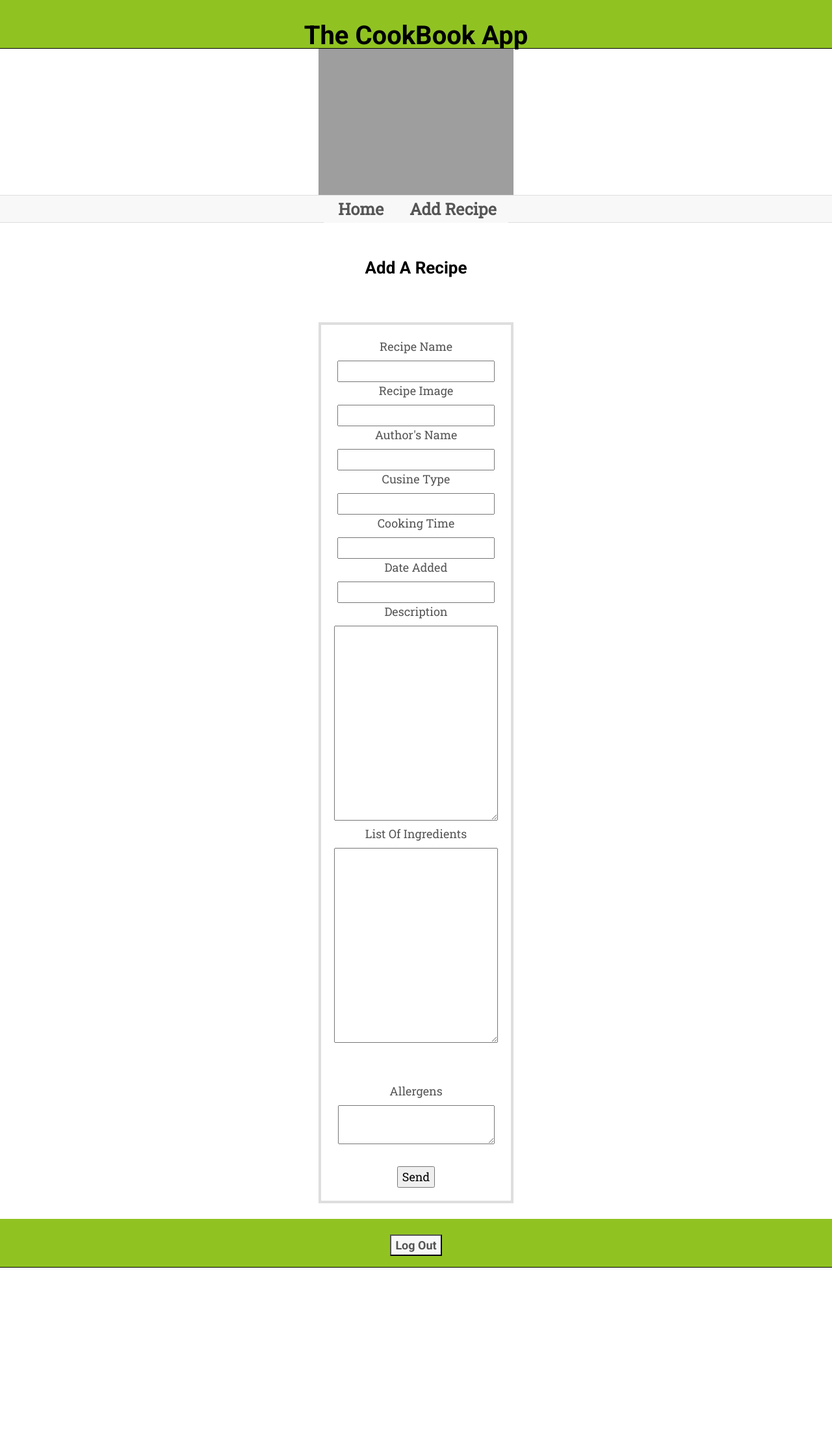
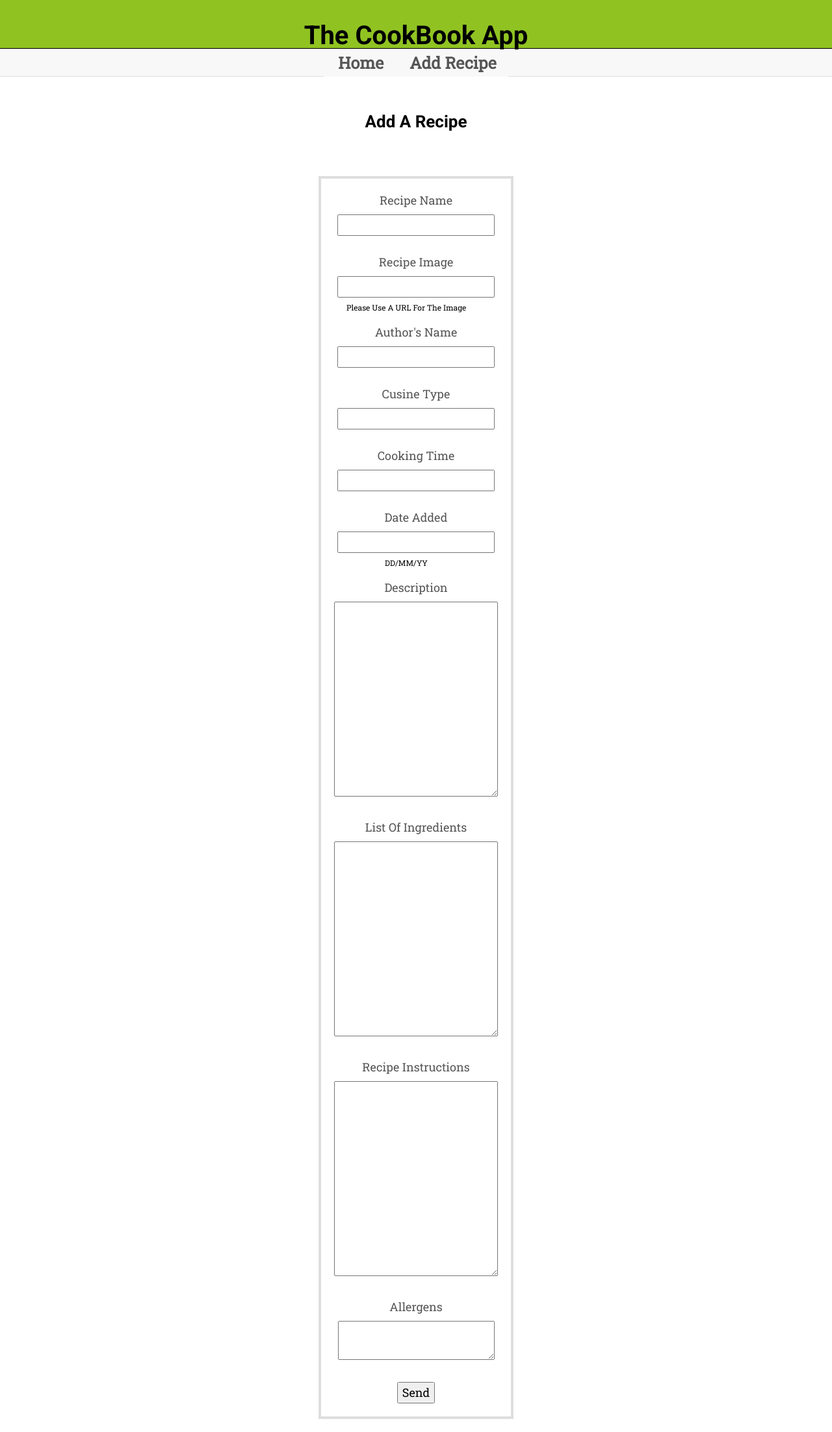
Before and after one commit to cball1990/cookbook-milestone, a Flask app: template templates/add_recipe.html in a window 1280 px wide. Shown: the top 2204 px of the page at 65% size. Before the commit the page ends 1951 px from the top, so only its background shows below. Run offline with Flask 2, Linux system fonts and the light colour scheme; the template is opened without the code that fills it: values that come from a table or form of the project are taken from there, others are empty; some libraries are stand-ins or nearby versions; grey boxes are pictures that could not be loaded.

Commit message:
changed some styles on the page due to feed back and fixed an issue ith the add recipe function where it didn't add the instructions

```diff
--- a/templates/add_recipe.html
+++ b/templates/add_recipe.html
@@ -25,7 +25,7 @@
               {% for message in form.ingredients.errors %}
                 <div>{{ message }}</div>
               {% endfor %}
-              {% for message in form.instruction.errors %}
+              {% for message in form.instructions.errors %}
                 <div>{{ message }}</div>
               {% endfor %}
          <br>
@@ -36,29 +36,36 @@
                       {{ form.name.label }}<br>
                       {{ form.name }}
                        <br>
+                       <br>
                        {{ form.img.label }}<br>
                        {{ form.img }}
-                       <br>
+                       <p class="detail-minor-data">Please Use A URL For The Image</p>
                        {{ form.author.label }}<br>
                        {{ form.author }}
+                       <br>
                        <br>
                        {{ form.cuisine.label }}<br>
                        {{ form.cuisine }}
                        <br>
+                       <br>
                        {{ form.time_taken.label }}<br>
                        {{ form.time_taken }}
                        <br>
+                       <br>
                        {{ form.date_added.label }}<br>
                        {{ form.date_added }}
-                       <br>
+                       <p class="detail-minor-data">DD/MM/YY</p><br>
                        {{ form.desc.label }}<br>
                        {{ form.desc(class="text-area") }}
+                       <br>
                        <br>
                        {{ form.ingredients.label }}<br>
                        {{ form.ingredients(class="text-area")  }}
                        <br>
-                       {{ form.instruction.label }}<br>
-                      {{ form.instruction(class="text-area")  }}
+                       <br>
+                       {{ form.instructions.label }}<br>
+                       {{ form.instructions(class="text-area")  }}
+                       <br>
                        <br>
                        {{ form.allergens.label }}<br>
                        {{ form.allergens }}
--- a/templates/base.html
+++ b/templates/base.html
@@ -20,15 +20,7 @@
             </div>
         </div>
     </div>
-    <div class="container-fluid logo-section">
-        <div class="row">
-            <div class="col-sm-12">
-                <div class="main-logo-holder img-fluid">
-                    <img class="img-fluid mx-auto d-block" src="https://www.thelogomix.com/files/imagecache/v3-logo-detail/cookbook6-06.png"></img>
-                </div>
-            </div>
-        </div>
-    </div>
+
     <div class="container-fluid nav-bar">
         <div class="row ">
             <div class="col-sm-12">
```
Also changed, not shown: templates/editrecipe.html (+12 -4 lines). Lines whose indentation alone changed are shown as unchanged.
